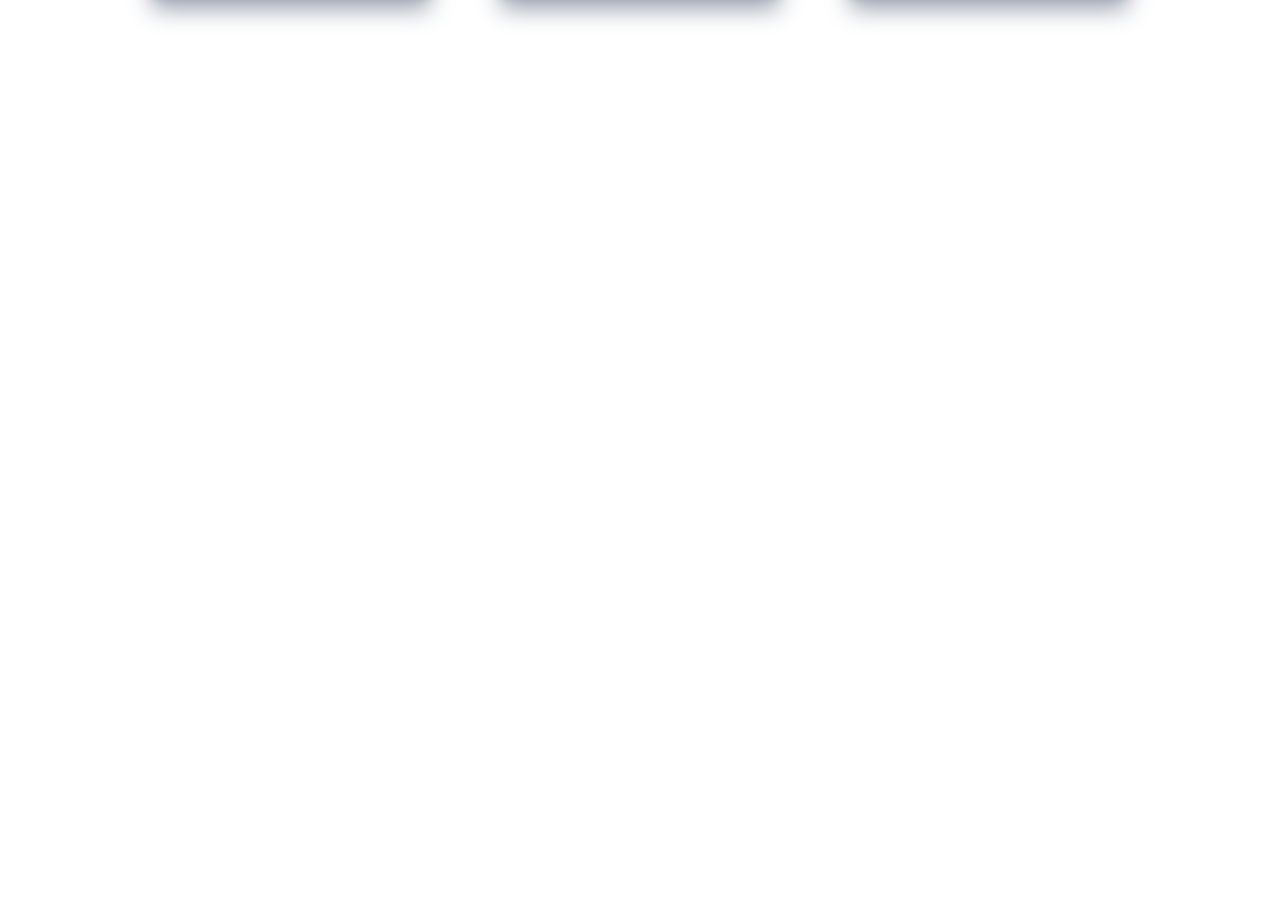
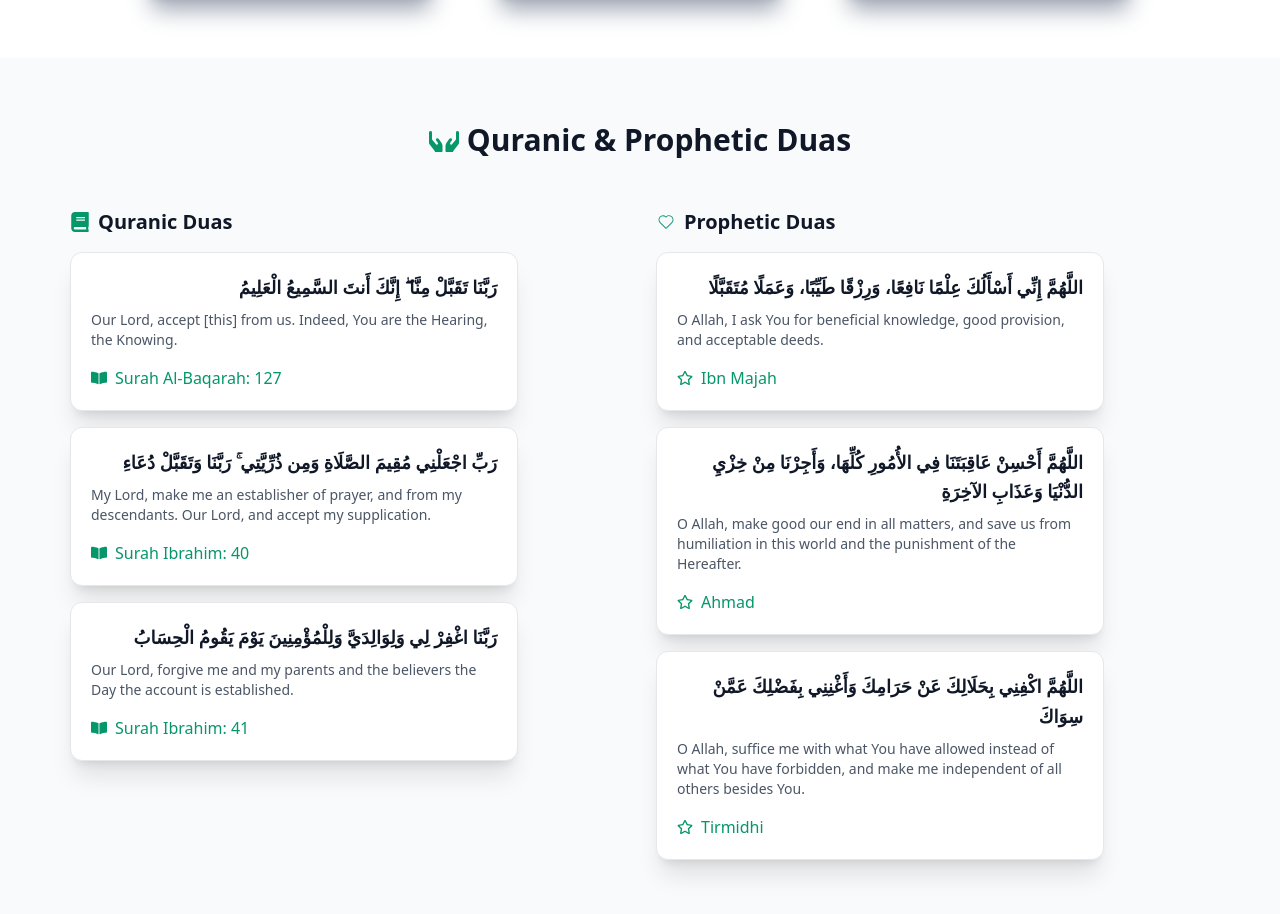
Before and after one commit to SHEFOO10/Azkar, a React (Vite) app: page / in a window 1280 px wide. Shown: the part 1100-2014 px from the top of the page. Before the commit the page ends 1158 px from the top, so only its background shows below. Built offline with nearby package versions, Linux system fonts and the light colour scheme; the HTML template or start-up script is replaced by a standard one.

Commit message:
Duas , Duas Card

```diff
--- a/src/App.jsx
+++ b/src/App.jsx
@@ -1,6 +1,7 @@
 import Navbar from "./components/Navbar";
 import Hero from "./components/Hero";
 import PrayerTimes from "./components/PrayerTimes";
+import Duas from "./components/Duas";
 
 function App() {
   return (
@@ -8,6 +9,7 @@
       <Navbar />
       <Hero />
       <PrayerTimes />
+      <Duas />
     </>
   );
 }
--- /dev/null
+++ b/src/components/DuaCard.jsx
@@ -0,0 +1,27 @@
+import { FaBookOpen, FaRegStar } from "react-icons/fa";
+
+export default function DuaCard({
+  arabic,
+  translation,
+  reference,
+  isQuran = false,
+}) {
+  return (
+    <div className="bg-white shadow-xl rounded-xl p-5 border border-gray-200 w-full max-w-md">
+      <p className="text-right text-lg font-semibold text-gray-900 leading-relaxed">
+        {arabic}
+      </p>
+
+      <p className="text-gray-600 text-sm mt-2">{translation}</p>
+
+      <div className="flex items-center mt-4 text-[#059669] font-medium">
+        {isQuran ? (
+          <FaBookOpen className="mr-2" />
+        ) : (
+          <FaRegStar className="mr-2" />
+        )}
+        <span>{reference}</span>
+      </div>
+    </div>
+  );
+}
--- /dev/null
+++ b/src/components/Duas.jsx
@@ -0,0 +1,103 @@
+import DuaCard from "./DuaCard";
+import { FaBook, FaHands } from "react-icons/fa";
+import { CiHeart } from "react-icons/ci";
+
+const quranicDuas = [
+  {
+    id: 1,
+    arabic: "رَبَّنَا تَقَبَّلْ مِنَّا ۖ إِنَّكَ أَنتَ السَّمِيعُ الْعَلِيمُ",
+    translation:
+      "Our Lord, accept [this] from us. Indeed, You are the Hearing, the Knowing.",
+    reference: "Surah Al-Baqarah: 127",
+  },
+  {
+    id: 2,
+    arabic:
+      "رَبِّ اجْعَلْنِي مُقِيمَ الصَّلَاةِ وَمِن ذُرِّيَّتِي ۚ رَبَّنَا وَتَقَبَّلْ دُعَاءِ",
+    translation:
+      "My Lord, make me an establisher of prayer, and from my descendants. Our Lord, and accept my supplication.",
+    reference: "Surah Ibrahim: 40",
+  },
+  {
+    id: 3,
+    arabic:
+      "رَبَّنَا اغْفِرْ لِي وَلِوَالِدَيَّ وَلِلْمُؤْمِنِينَ يَوْمَ يَقُومُ الْحِسَابُ",
+    translation:
+      "Our Lord, forgive me and my parents and the believers the Day the account is established.",
+    reference: "Surah Ibrahim: 41",
+  },
+];
+
+const propheticDuas = [
+  {
+    id: 1,
+    arabic:
+      "اللَّهُمَّ إِنِّي أَسْأَلُكَ عِلْمًا نَافِعًا، وَرِزْقًا طَيِّبًا، وَعَمَلًا مُتَقَبَّلًا",
+    translation:
+      "O Allah, I ask You for beneficial knowledge, good provision, and acceptable deeds.",
+    reference: "Ibn Majah",
+  },
+  {
+    id: 2,
+    arabic:
+      "اللَّهُمَّ أَحْسِنْ عَاقِبَتَنَا فِي الأُمُورِ كُلِّهَا، وَأَجِرْنَا مِنْ خِزْيِ الدُّنْيَا وَعَذَابِ الآخِرَةِ",
+    translation:
+      "O Allah, make good our end in all matters, and save us from humiliation in this world and the punishment of the Hereafter.",
+    reference: "Ahmad",
+  },
+  {
+    id: 3,
+    arabic:
+      "اللَّهُمَّ اكْفِنِي بِحَلَالِكَ عَنْ حَرَامِكَ وَأَغْنِنِي بِفَضْلِكَ عَمَّنْ سِوَاكَ",
+    translation:
+      "O Allah, suffice me with what You have allowed instead of what You have forbidden, and make me independent of all others besides You.",
+    reference: "Tirmidhi",
+  },
+];
+
+export { quranicDuas, propheticDuas };
+
+const Duas = () => {
+  return (
+    <section className="py-16 px-5 bg-gray-50 container mx-auto">
+      <h2 className="text-3xl font-bold text-gray-900 text-center flex justify-center items-center gap-2">
+        <span className="text-[#059669] hidden md:block">
+          <FaHands />
+        </span>
+        Quranic & Prophetic Duas
+      </h2>
+
+      <div className="grid grid-cols-1 md:grid-cols-2 gap-8 m-[50px]">
+        <div>
+          <h3 className="text-xl font-semibold text-gray-900 flex items-center gap-2 mb-4">
+            <span className="text-[#059669]">
+              <FaBook />
+            </span>{" "}
+            Quranic Duas
+          </h3>
+          <div className="flex flex-col gap-4">
+            {quranicDuas.map((dua) => (
+              <DuaCard key={dua.id} {...dua} isQuran={true} />
+            ))}
+          </div>
+        </div>
+
+        <div>
+          <h3 className="text-xl font-semibold text-gray-900 flex items-center gap-2 mb-4">
+            <span className="text-[#059669]">
+              <CiHeart />
+            </span>{" "}
+            Prophetic Duas
+          </h3>
+          <div className="flex flex-col gap-4">
+            {propheticDuas.map((dua) => (
+              <DuaCard key={dua.id} {...dua} isQuran={false} />
+            ))}
+          </div>
+        </div>
+      </div>
+    </section>
+  );
+};
+
+export default Duas;
--- a/src/components/Navbar.jsx
+++ b/src/components/Navbar.jsx
@@ -1,21 +1,26 @@
 import React from "react";
 import { FiSearch } from "react-icons/fi";
 import { MdOutlineNightlight } from "react-icons/md";
+import { IoMenu } from "react-icons/io5";
+
 const navs = ["Prayer Times", "Azkar", "Duas", "Prayer Guide", "Calendar"];
 
 const Navbar = () => {
   return (
     <nav className="flex items-center justify-between p-5 bg-white">
       <div className="text-[#059669] font-bold text-lg">IslamicPrayers</div>
-      <ul className="hidden md:flex gap-6 text-gray-700">
+      <ul className=" gap-6 flex text-gray-700">
         {navs.map((nav, index) => (
           <li
             key={index}
-            className="cursor-pointer text-[#4B5563] font-semibold"
+            className="cursor-pointer hidden md:block text-[#4B5563] font-semibold"
           >
             {nav}
           </li>
         ))}
+        <li>
+          <IoMenu className="text-xl cursor-pointer text-[#4B5563] block md:hidden" />
+        </li>
         <li>
           <FiSearch className="text-xl cursor-pointer text-[#4B5563]" />
         </li>
```
